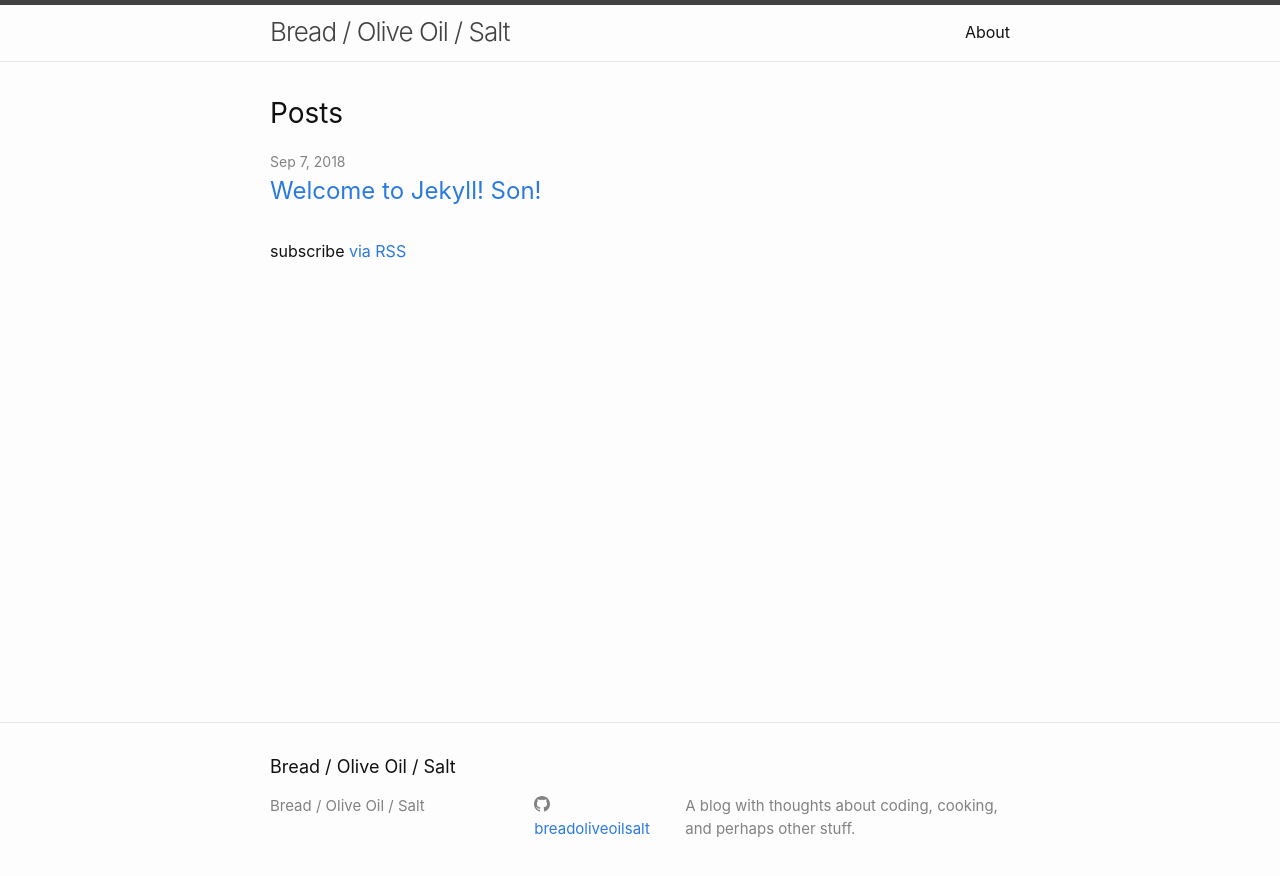
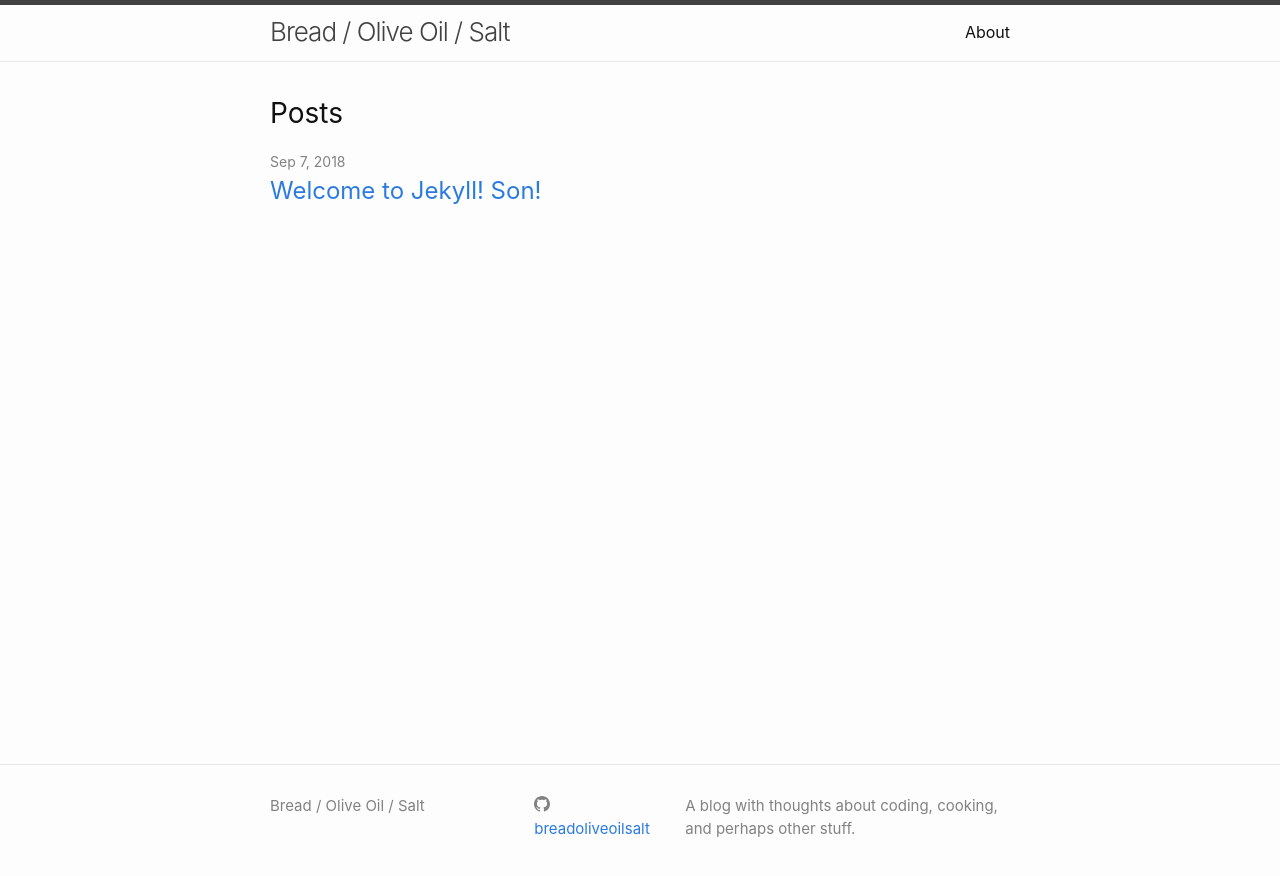
Before and after one commit to breadoliveoilsalt/breadoliveoilsalt.github.io, a Jekyll site: the page built from index.md, in a window 1280 px wide. Shown: the top 876 px of the page. Built offline with Jekyll 4.4.1, drawn with Linux system fonts in a browser that asks for light colours.

Commit message:
Change some of the text in the footer

```diff
--- a/_includes/footer.html
+++ b/_includes/footer.html
@@ -3,7 +3,7 @@
 
   <div class="wrapper">
 
-    <h2 class="footer-heading">{{ site.title | escape }}</h2>
+    <!-- <h2 class="footer-heading">{{ site.title | escape }}</h2> -->
 
     <div class="footer-col-wrapper">
       <div class="footer-col footer-col-1">
--- a/_layouts/home.html
+++ b/_layouts/home.html
@@ -28,7 +28,7 @@ layout: default
       {%- endfor -%}
     </ul>
 
-    <p class="rss-subscribe">subscribe <a href="{{ "/feed.xml" | relative_url }}">via RSS</a></p>
+    <!-- <p class="rss-subscribe">subscribe <a href="{{ "/feed.xml" | relative_url }}">via RSS</a></p> -->
   {%- endif -%}
 
 </div>
```
